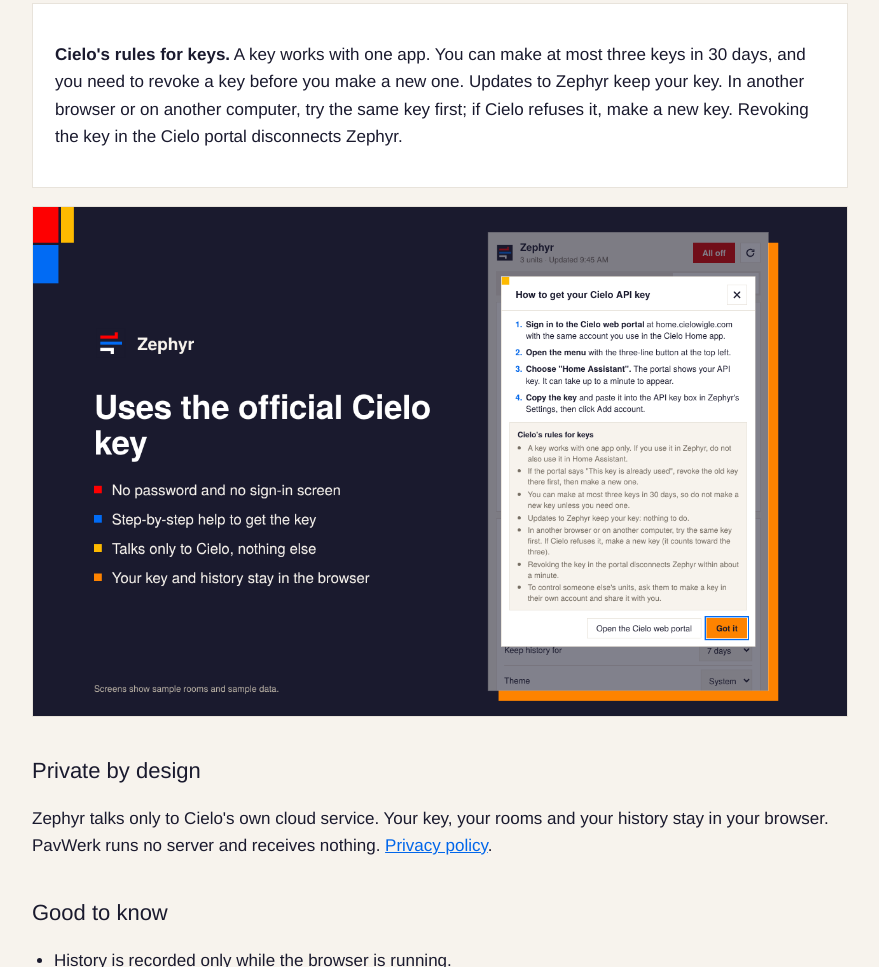
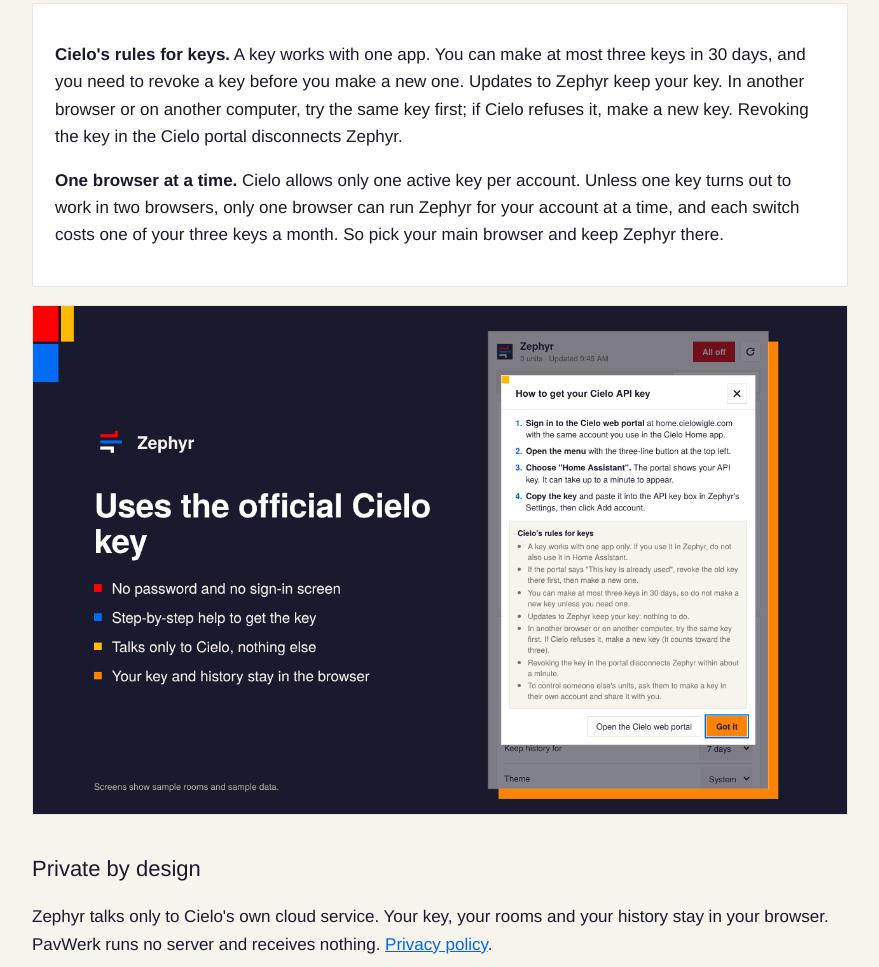
Before and after one commit to pavwerk/pavwerk.github.io, a plain HTML site: page zephyr/index.html in a window 1280 px wide. Shown: the part 2709-3676 px from the top of the page, without its empty margins (200-1079 px from the left). Drawn offline with Linux system fonts and the light colour scheme.

Commit message:
Zephyr page: one active Cielo key per account, one browser at a time
Co-Authored-By: Claude Opus 5.5 <noreply@anthropic.com>
Claude-Session: https://claude.ai/code/session_01Wu2kp5v6CKBJYfCmdhoodY

```diff
--- a/zephyr/index.html
+++ b/zephyr/index.html
@@ -44,6 +44,7 @@
     </ol>
     <div class="card">
       <p><b>Cielo&#x27;s rules for keys.</b> A key works with one app. You can make at most three keys in 30 days, and you need to revoke a key before you make a new one. Updates to Zephyr keep your key. In another browser or on another computer, try the same key first; if Cielo refuses it, make a new key. Revoking the key in the Cielo portal disconnects Zephyr.</p>
+      <p><b>One browser at a time.</b> Cielo allows only one active key per account. Unless one key turns out to work in two browsers, only one browser can run Zephyr for your account at a time, and each switch costs one of your three keys a month. So pick your main browser and keep Zephyr there.</p>
     </div>
     <div class="shots"><img src="img/key.png" alt="Zephyr&#x27;s step-by-step help for getting the Cielo API key"></div>
 
```
